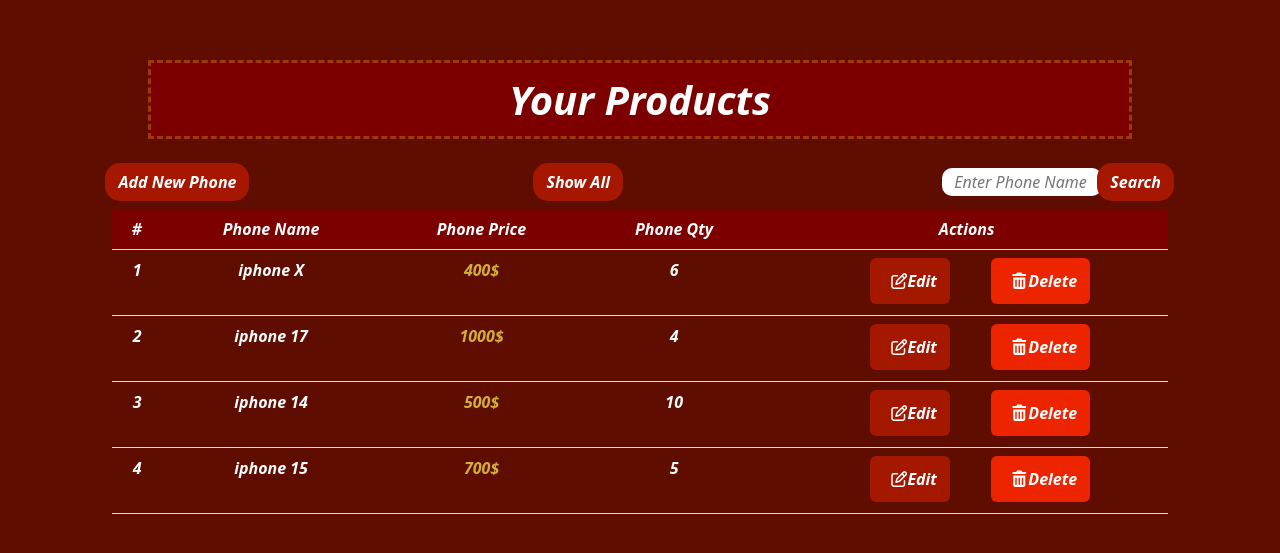
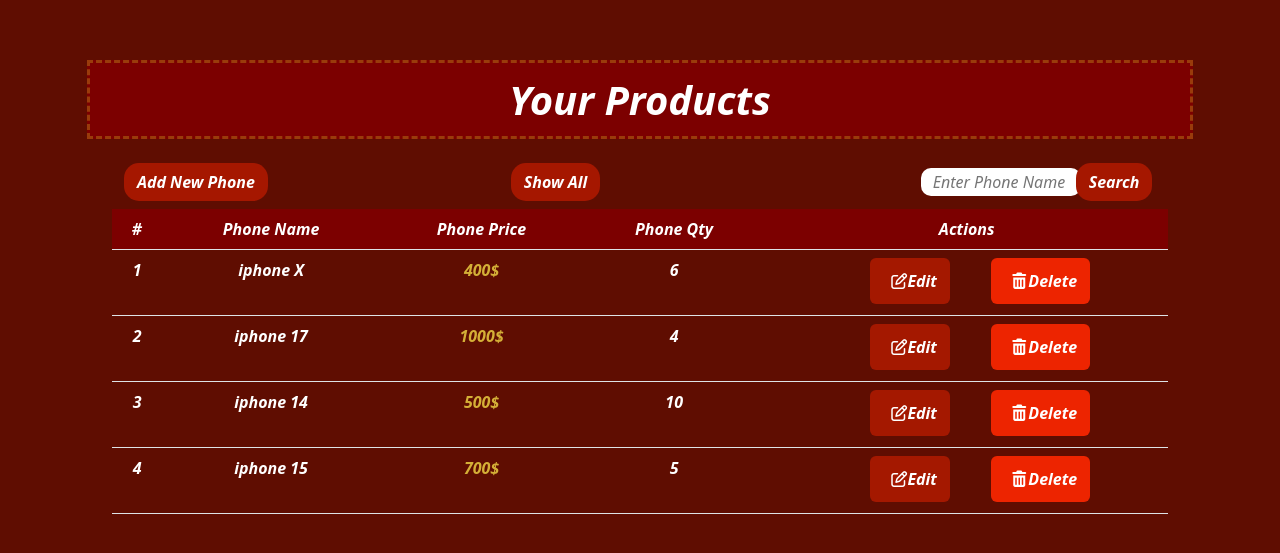
Before and after one commit to mohamedkhaled65556/Products, a plain HTML site: page index.html in a window 1280 px wide. Shown: the part 109-662 px from the top of the page. Drawn offline with nearby package versions, Linux system fonts and the light colour scheme.

Commit message:
Update style.css

```diff
--- a/style.css
+++ b/style.css
@@ -14,7 +14,7 @@
 .product {
   background-color: #7c0000;
   padding: 0.5%;
-  margin: 2% 10%;
+  margin: 2% 5%;
   text-align: center;
   font-size: 40px;
   background-size: auto;
@@ -26,13 +26,13 @@
   display: flex;
   justify-content: space-between;
   align-items: center;
-  margin-left: 6.5%;
-  min-width: 700px;
+  width: 90%;
+  margin-left: 8%;
+  gap: 20px;
 }
 
 #btn1 {
   display: flex;
-  text-align: center;
   background-color: #a51700;
   color: white;
   border-radius: 15px;
@@ -178,7 +178,6 @@
   background-color: #a51700;
   color: white;
   border-radius: 15px;
-  margin-left: 45px;
 }
 
 #btn5:hover {
```
